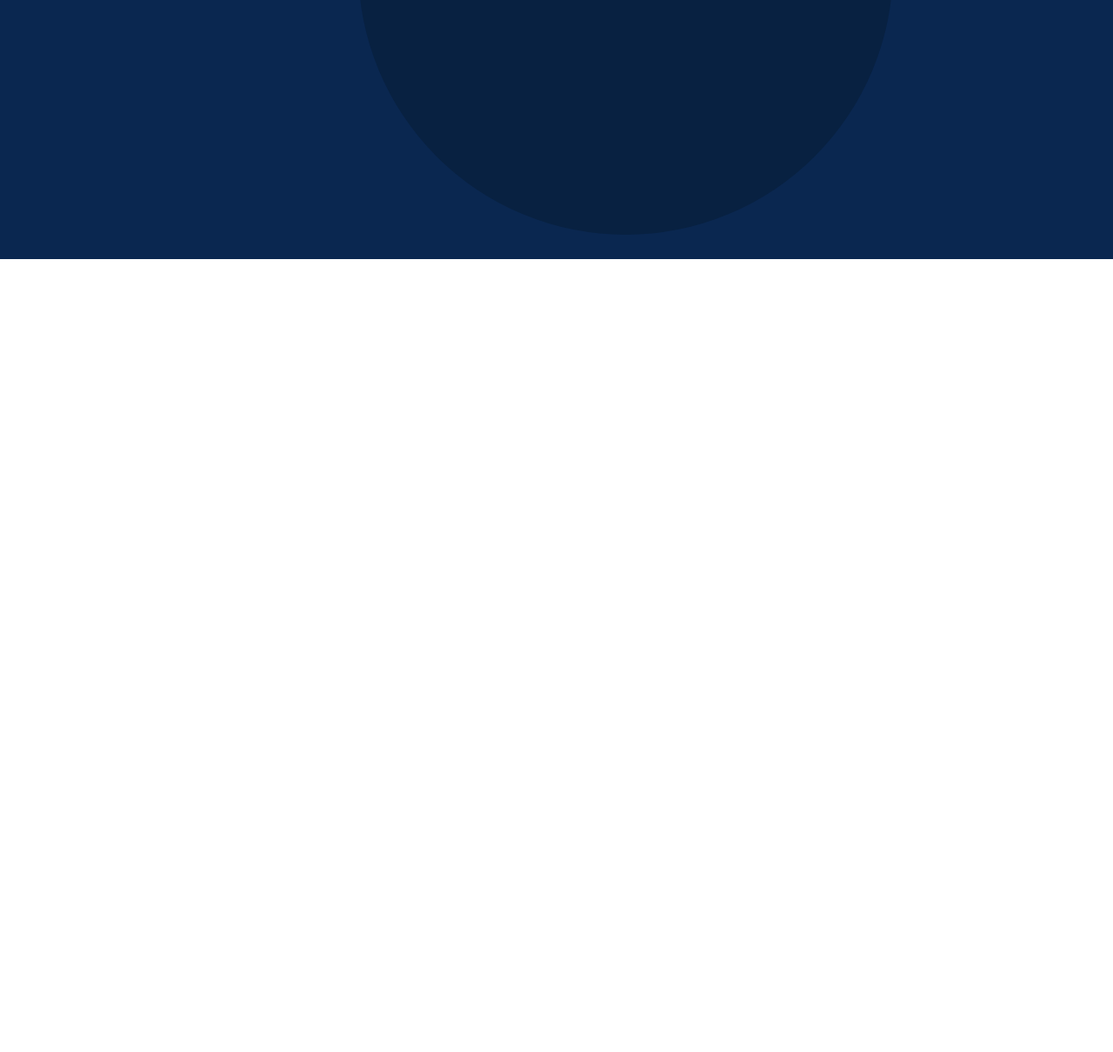
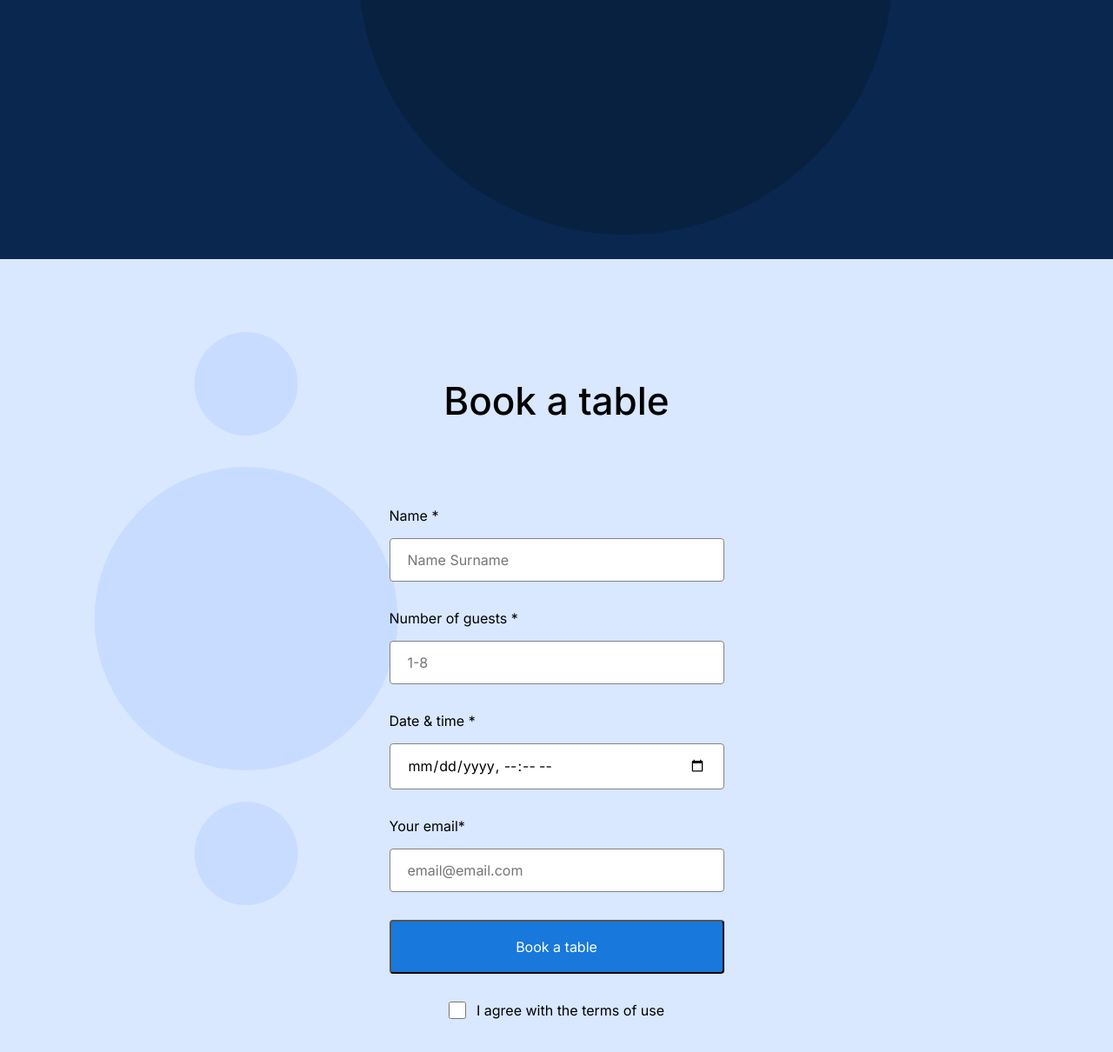
Before and after one commit to MaryAllie2006/se_project_coffeeshop, a plain HTML site: page index.html in a window 1280 px wide. Shown: the part 2132-3342 px from the top of the page at 87% size. Before the commit the page ends 2430 px from the top, so only its background shows below. Drawn offline with Linux system fonts and the light colour scheme; a web font is replaced by a local one.

Commit message:
New update for my project

```diff
--- a/index.html
+++ b/index.html
@@ -71,7 +71,38 @@
       </section>
 
       <section id="reservation" class="reservation">
-        <!-- reservation content goes here -->
+        <h2 class="reservation__title">Book a table</h2>
+        <form class="reservation__form form">
+          <fieldset class="form__fieldset">
+            <label for="name-input" class="form__label">
+              <p>Name *</p>
+              <input class="form__input" id="name-input"required type="text" placeholder="Name Surname">
+
+            </label>
+            <label for="guest-input" class="form__label">
+              <p>Number of guests *</p>
+              <input class="form__input" id="guest-input"required type="number" placeholder="1-8" min="1" max="8">
+
+            </label>
+            <label for="date-input" class="form__label">
+              <p>Date & time *</p>
+              <input class="form__input" id="date-input" required type="datetime-local">
+
+            </label>
+            <label for="email-input" class="form__label">
+              <p>Your email*</p>
+              <input class="form__input" id="email-input" required type="email" placeholder="email@email.com">
+
+            </label>
+          </fieldset>
+          <button class="form_buttom">Book a table</button>
+          <label for="checkbox-input" class="form_label_type_checkbox">
+            <input id="checkbox-input" type="checkbox" class="form__checkbox">
+            I agree with the terms of use
+
+          </label>
+        </form>
+
       </section>
 
       <section id="menu" class="menu">
--- a/pages/index.css
+++ b/pages/index.css
@@ -143,3 +143,68 @@
   display:flex;
   justify-content: space-between;
 }
+
+.reservation{
+  background-color: #d9e7ff;
+  background-image: url(../images/background_reservation.svg);
+  height: 1000px;
+  background-size: cover;
+  background-repeat: no-repeat;
+  padding: 100px 80px 120px;
+}
+
+.reservation__title{
+  margin-bottom: 0 0 80px;
+  text-align: center;
+  font-family: Inter;
+  font-weight:500;
+  font-size: 44px;
+  line-height: 52px;
+}
+
+.reservation__form{
+  margin: 80px auto;
+
+}
+
+.form{
+  max-width: 385px;
+}
+
+.form__fieldset{
+  margin: 0;
+  padding: 0;
+  border: none;
+}
+
+.form__input{
+  display:block;
+  width: 100%;
+  padding: 15px 20px;
+  box-sizing: border-box;
+  margin: 8px 0 32px;
+  border: 1px solid #838383;
+  border-radius: 4px;
+}
+
+.form_buttom{
+  padding: 20px 20px;
+  width: 100%;
+  box-sizing: border-box;
+  margin: 0 0 32px;
+  border-radius: 4px;
+  background-color:#1878DC;
+  color: #fff;
+}
+
+.form__checkbox{
+  width: 20px;
+  height: 20px;
+  border-radius: 2px;
+}
+
+.form_label_type_checkbox{
+  display:flex;
+  justify-content: center;
+  gap: 12px;
+}
```
